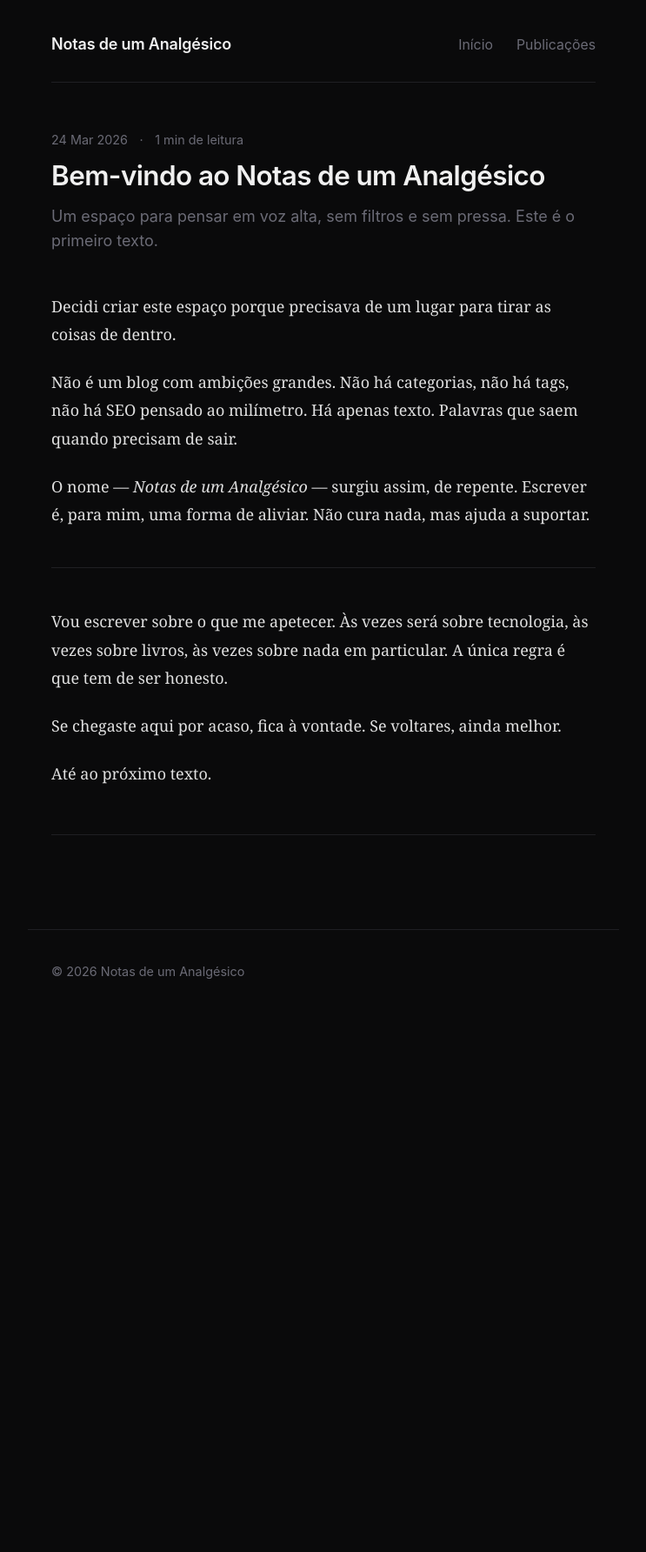
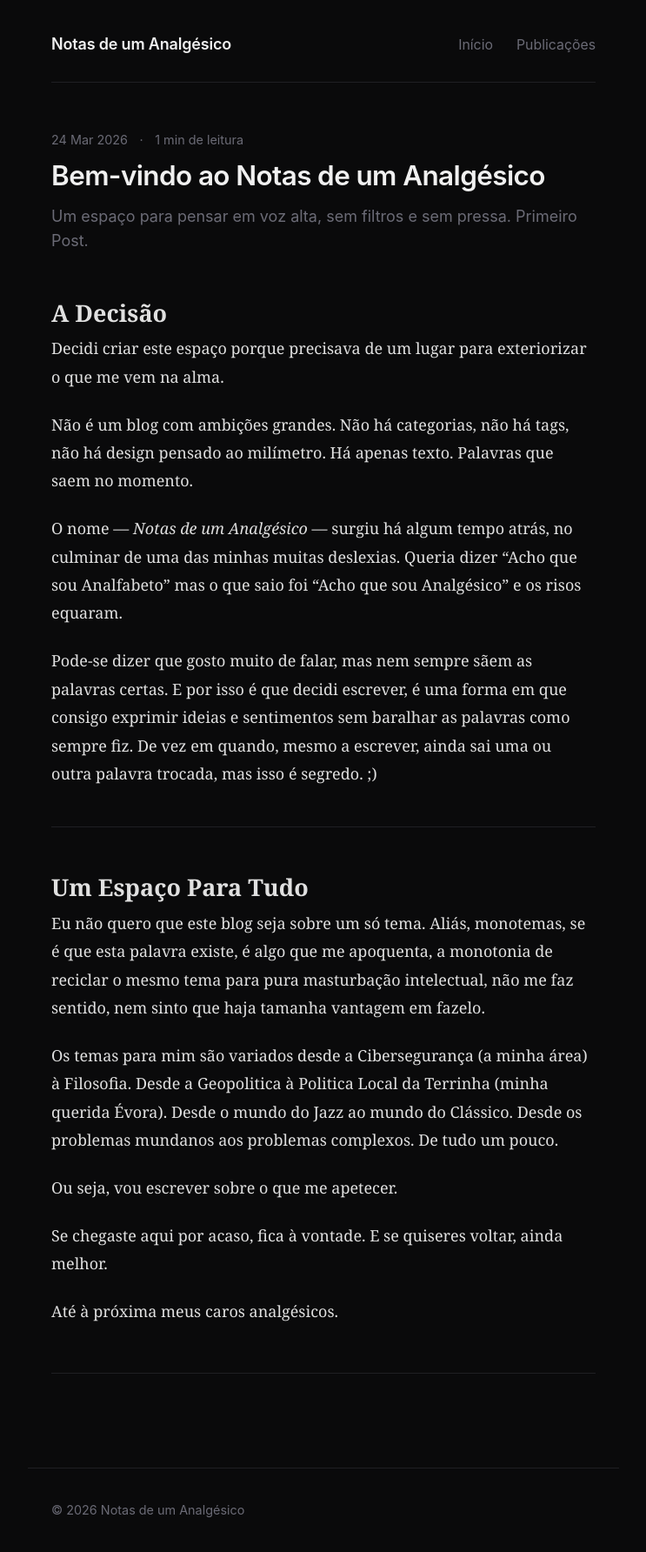
Before and after one commit to FilipeS0usa/blog, a Jekyll site: the page built from _posts/2026-03-24-bem-vindo.md, in a window 1280 px wide. Shown: the whole page at 87% size, without its empty margins (268-1011 px from the left). Built offline with Jekyll 4.4.1, drawn with Linux system fonts in a browser that asks for light colours; before the commit the page ends 1166 px from its top, so only the background shows below that.

Commit message:
Add first blog post: Bem-vindo ao Notas de um Analgésico
Introduces the blog with a personal origin story and sets the tone
for a multi-topic, filter-free writing space.

Co-Authored-By: Claude Opus 4.6 <noreply@anthropic.com>

```diff
--- a/_posts/2026-03-24-bem-vindo.md
+++ b/_posts/2026-03-24-bem-vindo.md
@@ -2,19 +2,42 @@
 layout: post
 title: "Bem-vindo ao Notas de um Analgésico"
 date: 2026-03-24 12:00:00 +0000
-description: "Um espaço para pensar em voz alta, sem filtros e sem pressa. Este é o primeiro texto."
+description: "Um espaço para pensar em voz alta, sem filtros e sem pressa. Primeiro Post."
 ---
 
-Decidi criar este espaço porque precisava de um lugar para tirar as coisas de dentro.
+# A Decisão
 
-Não é um blog com ambições grandes. Não há categorias, não há tags, não há SEO pensado ao milímetro. Há apenas texto. Palavras que saem quando precisam de sair.
+Decidi criar este espaço porque precisava de um lugar para exteriorizar o que me
+vem na alma.
 
-O nome — *Notas de um Analgésico* — surgiu assim, de repente. Escrever é, para mim, uma forma de aliviar. Não cura nada, mas ajuda a suportar.
+Não é um blog com ambições grandes. Não há categorias, não há tags, não há design
+pensado ao milímetro. Há apenas texto. Palavras que saem no momento.
+
+O nome — *Notas de um Analgésico* — surgiu há algum tempo atrás, no culminar de
+uma das minhas muitas deslexias. Queria dizer "Acho que sou Analfabeto" mas o que
+saio foi "Acho que sou Analgésico" e os risos equaram.
+
+Pode-se dizer que gosto muito de falar, mas nem sempre sãem as palavras certas.
+E por isso é que decidi escrever, é uma forma em que consigo exprimir ideias e
+sentimentos sem baralhar as palavras como sempre fiz. De vez em quando, mesmo
+a escrever, ainda sai uma ou outra palavra trocada, mas isso é segredo. ;)
 
 ---
 
-Vou escrever sobre o que me apetecer. Às vezes será sobre tecnologia, às vezes sobre livros, às vezes sobre nada em particular. A única regra é que tem de ser honesto.
+# Um Espaço Para Tudo
 
-Se chegaste aqui por acaso, fica à vontade. Se voltares, ainda melhor.
+Eu não quero que este blog seja sobre um só tema. Aliás, monotemas, se é que esta
+palavra existe, é algo que me apoquenta, a monotonia de reciclar o mesmo tema para
+pura masturbação intelectual, não me faz sentido, nem sinto que haja tamanha vantagem
+em fazelo.
 
-Até ao próximo texto.
+Os temas para mim são variados desde a Cibersegurança (a minha área) à
+Filosofia. Desde a Geopolitica à Politica Local da Terrinha (minha querida Évora).
+Desde o mundo do Jazz ao mundo do Clássico. Desde os problemas mundanos aos problemas
+complexos. De tudo um pouco.
+
+Ou seja, vou escrever sobre o que me apetecer.
+
+Se chegaste aqui por acaso, fica à vontade. E se quiseres voltar, ainda melhor.
+
+Até à próxima meus caros analgésicos.
```
